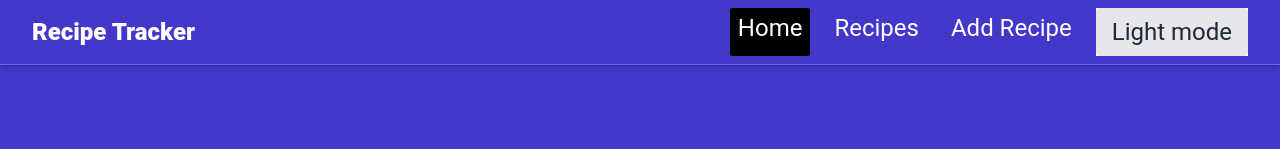
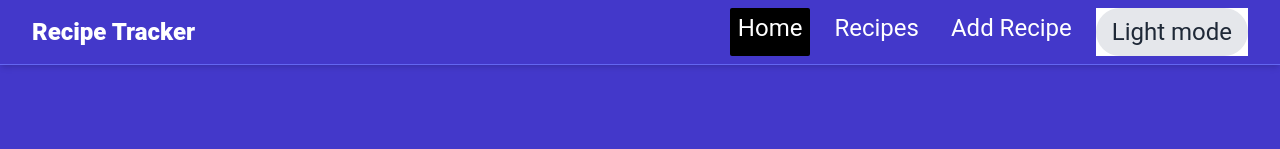
Before and after one commit to Victormuthomi/recipe-tracker, a React (Vite) app: page / in a window 1280 px wide. Shown: the top 149 px of the page. Built offline with nearby package versions, Linux system fonts and the light colour scheme.

Commit message:
Add a rounded effect to the DarkModeToggle button.

```diff
--- a/src/components/DarkModeToggle.jsx
+++ b/src/components/DarkModeToggle.jsx
@@ -19,10 +19,10 @@
     <div className="bg-white dark:bg-black">
       <button
         onClick={handleThemeSwitch}
-        className={`px-4 py-2 rounded ${
+        className={`px-4 py-2 rounded-full ${
           theme === "dark"
-            ? "bg-gray-800 text-white hover:bg-gray-700"
-            : "bg-gray-200 text-gray-800 hover:bg-gray-300"
+            ? "bg-gray-800 text-white hover:bg-gray-700 "
+            : "bg-gray-200 text-gray-800 hover:bg-gray-300 "
         }`}
       >
         {theme === "dark" ? "Dark mode" : "Light mode"}
```
